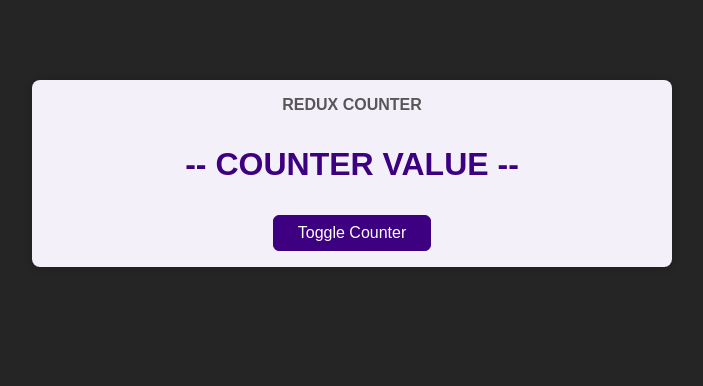
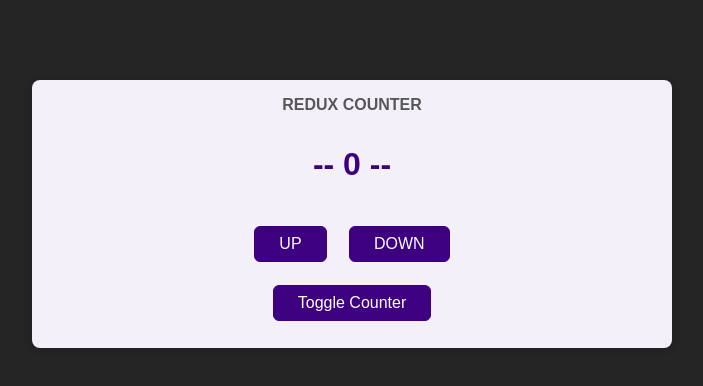
Before and after one commit to andriusdulevicius/redux-basics, a React (Create React App) app: page / in a window 1280 px wide. Shown: the top 386 px of the page, without its empty margins (288-991 px from the left). Built offline with nearby package versions, Linux system fonts and the light colour scheme.

Commit message:
dispatch used

```diff
--- a/src/components/Counter.jsx
+++ b/src/components/Counter.jsx
@@ -1,12 +1,26 @@
+import { useSelector, useDispatch } from 'react-redux';
 import classes from './Counter.module.css';
 
 const Counter = () => {
+  const counter = useSelector((state) => state.counter); //sukuriamas subscribe automatiskai
   const toggleCounterHandler = () => {};
+
+  const dispatch = useDispatch();
+  const incrementHandler = () => {
+    dispatch({ type: 'UP' });
+  };
+  const decrementHandler = () => {
+    dispatch({ type: 'DOWN' });
+  };
 
   return (
     <main className={classes.counter}>
       <h1>Redux Counter</h1>
-      <div className={classes.value}>-- COUNTER VALUE --</div>
+      <div className={classes.value}>-- {counter} --</div>
+      <div>
+        <button onClick={incrementHandler}>UP</button>
+        <button onClick={decrementHandler}>DOWN</button>
+      </div>
       <button onClick={toggleCounterHandler}>Toggle Counter</button>
     </main>
   );
--- a/src/components/Counter.module.css
+++ b/src/components/Counter.module.css
@@ -21,3 +21,7 @@
   margin: 2rem 0;
   font-weight: bold;
 }
+
+.counter button {
+  margin: 0.7rem;
+}
```
Also changed, not shown: 1 other file (tests, documents, lock files or other folders).
